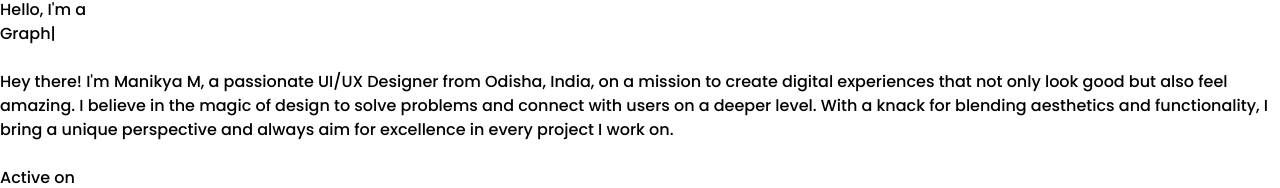
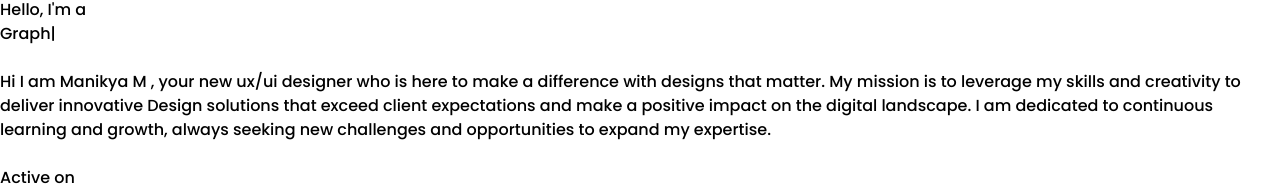
Before and after one commit to akarshansgg/MANIKA, a React (Vite) app: page / in a window 1280 px wide. Shown: the part 518-706 px from the top of the page. Built offline with nearby package versions, Linux system fonts and the light colour scheme.

Commit message:
Update Home.jsx

```diff
--- a/src/Home.jsx
+++ b/src/Home.jsx
@@ -29,7 +29,8 @@ function Home() {
             </div>
             <br />
             <p className="text-sm md:text-md text-justify">
-            Hey there! I'm Manikya M, a passionate UI/UX Designer from Odisha, India, on a mission to create digital experiences that not only look good but also feel amazing. I believe in the magic of design to solve problems and connect with users on a deeper level. With a knack for blending aesthetics and functionality, I bring a unique perspective and always aim for excellence in every project I work on.</p>            <br />
+Hi I am Manikya M , your new ux/ui designer who is here to make a difference with designs that matter.
+My mission is to leverage my skills and creativity to deliver innovative  Design solutions that exceed client expectations and make a positive impact on the digital landscape. I am dedicated to continuous learning and growth, always seeking new challenges and opportunities to expand my expertise.</p>            <br />
             <div className="flex flex-col items-center md:flex-row justify-between space-y-6 md:space-y-0">
               <div className="space-y-2">
                 <h1 className="font-bold text-center">Active on</h1>
```
